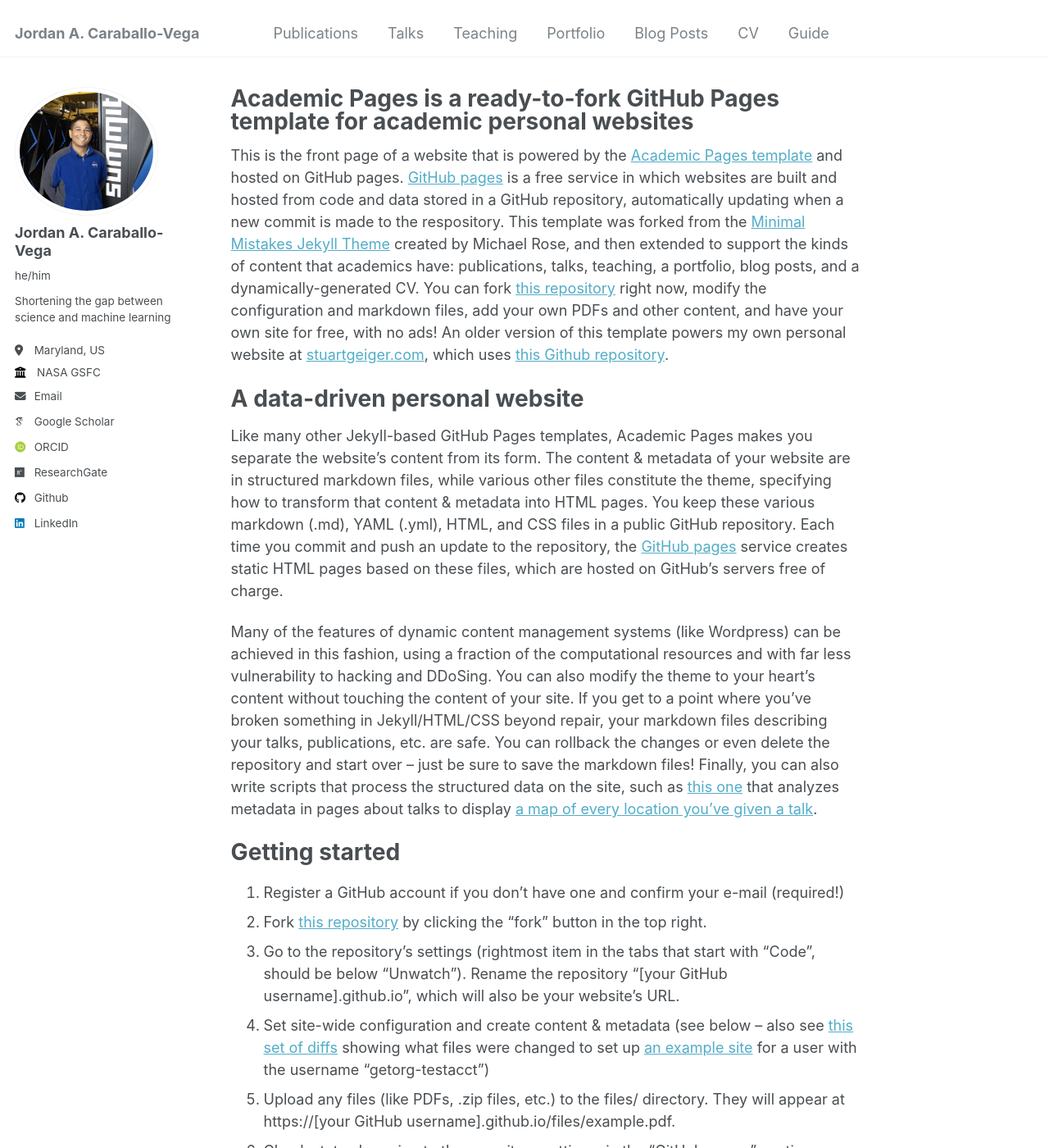
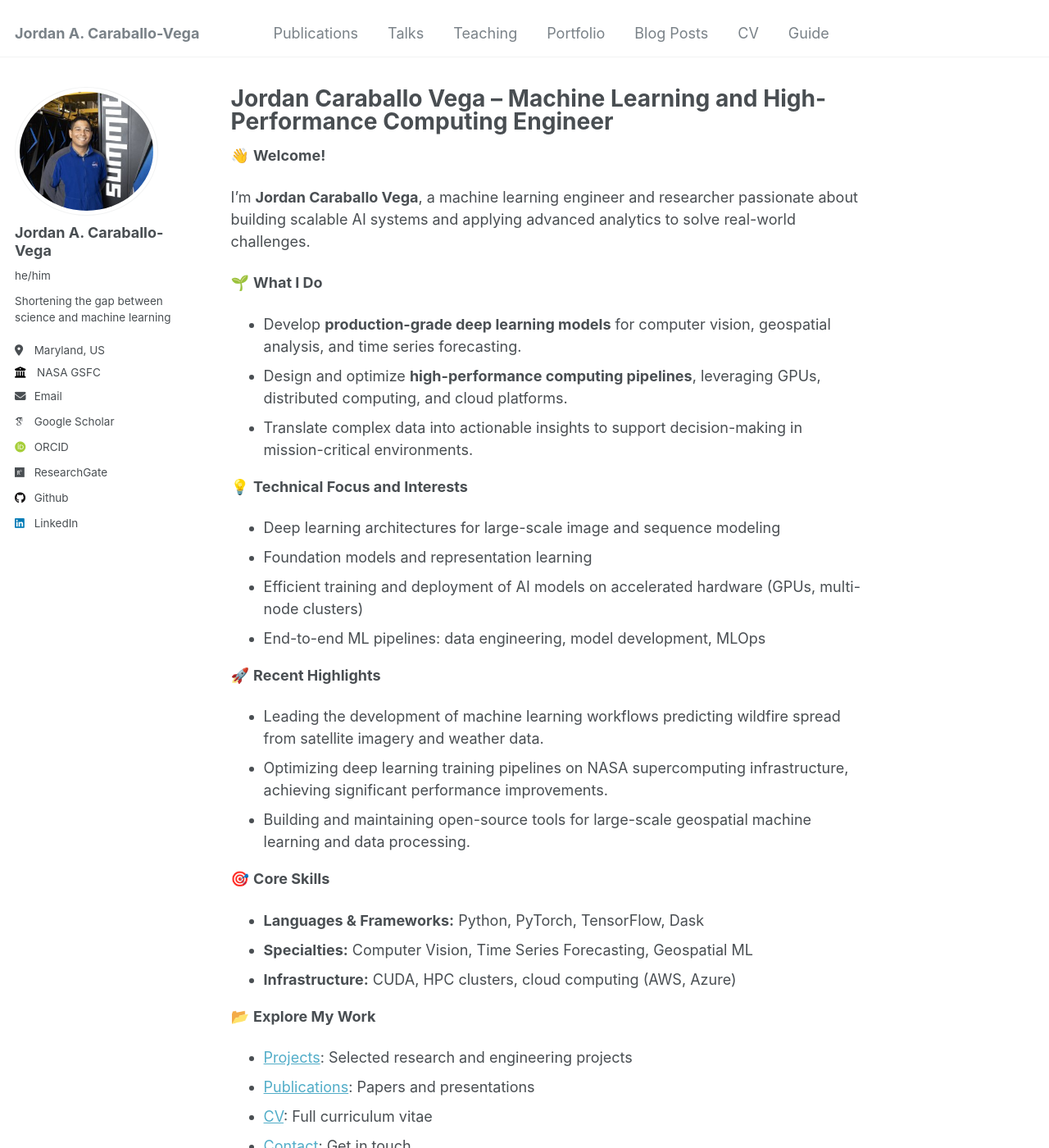
Before and after one commit to jordancaraballo/jordancaraballo.github.io, a Jekyll site: the page built from _pages/about.md, in a window 1280 px wide and 1400 px high. Shown: the whole window at 82% size. Built offline with Jekyll 4.4.1, drawn with Linux system fonts in a browser that asks for light colours; some web fonts are replaced; some of the changed text lies outside the part shown.

Commit message:
Adding first page updates

```diff
--- a/_pages/about.md
+++ b/_pages/about.md
@@ -1,49 +1,48 @@
 ---
 permalink: /
-title: "Academic Pages is a ready-to-fork GitHub Pages template for academic personal websites"
+title: "Jordan Caraballo Vega – Machine Learning and High-Performance Computing Engineer"
 author_profile: true
 redirect_from:
   - /about/
   - /about.html
 ---
 
-This is the front page of a website that is powered by the [Academic Pages template](https://github.com/academicpages/academicpages.github.io) and hosted on GitHub pages. [GitHub pages](https://pages.github.com) is a free service in which websites are built and hosted from code and data stored in a GitHub repository, automatically updating when a new commit is made to the respository. This template was forked from the [Minimal Mistakes Jekyll Theme](https://mmistakes.github.io/minimal-mistakes/) created by Michael Rose, and then extended to support the kinds of content that academics have: publications, talks, teaching, a portfolio, blog posts, and a dynamically-generated CV. You can fork [this repository](https://github.com/academicpages/academicpages.github.io) right now, modify the configuration and markdown files, add your own PDFs and other content, and have your own site for free, with no ads! An older version of this template powers my own personal website at [stuartgeiger.com](http://stuartgeiger.com), which uses [this Github repository](https://github.com/staeiou/staeiou.github.io).
+👋 **Welcome!**
 
-A data-driven personal website
-======
-Like many other Jekyll-based GitHub Pages templates, Academic Pages makes you separate the website's content from its form. The content & metadata of your website are in structured markdown files, while various other files constitute the theme, specifying how to transform that content & metadata into HTML pages. You keep these various markdown (.md), YAML (.yml), HTML, and CSS files in a public GitHub repository. Each time you commit and push an update to the repository, the [GitHub pages](https://pages.github.com/) service creates static HTML pages based on these files, which are hosted on GitHub's servers free of charge.
+I’m **Jordan Caraballo Vega**, a machine learning engineer and researcher passionate about building scalable AI systems and applying advanced analytics to solve real-world challenges.
 
-Many of the features of dynamic content management systems (like Wordpress) can be achieved in this fashion, using a fraction of the computational resources and with far less vulnerability to hacking and DDoSing. You can also modify the theme to your heart's content without touching the content of your site. If you get to a point where you've broken something in Jekyll/HTML/CSS beyond repair, your markdown files describing your talks, publications, etc. are safe. You can rollback the changes or even delete the repository and start over -- just be sure to save the markdown files! Finally, you can also write scripts that process the structured data on the site, such as [this one](https://github.com/academicpages/academicpages.github.io/blob/master/talkmap.ipynb) that analyzes metadata in pages about talks to display [a map of every location you've given a talk](https://academicpages.github.io/talkmap.html).
+🌱 **What I Do**
 
-Getting started
-======
-1. Register a GitHub account if you don't have one and confirm your e-mail (required!)
-1. Fork [this repository](https://github.com/academicpages/academicpages.github.io) by clicking the "fork" button in the top right.
-1. Go to the repository's settings (rightmost item in the tabs that start with "Code", should be below "Unwatch"). Rename the repository "[your GitHub username].github.io", which will also be your website's URL.
-1. Set site-wide configuration and create content & metadata (see below -- also see [this set of diffs](http://archive.is/3TPas) showing what files were changed to set up [an example site](https://getorg-testacct.github.io) for a user with the username "getorg-testacct")
-1. Upload any files (like PDFs, .zip files, etc.) to the files/ directory. They will appear at https://[your GitHub username].github.io/files/example.pdf.
-1. Check status by going to the repository settings, in the "GitHub pages" section
+- Develop **production-grade deep learning models** for computer vision, geospatial analysis, and time series forecasting.
+- Design and optimize **high-performance computing pipelines**, leveraging GPUs, distributed computing, and cloud platforms.
+- Translate complex data into actionable insights to support decision-making in mission-critical environments.
 
-Site-wide configuration
-------
-The main configuration file for the site is in the base directory in [_config.yml](https://github.com/academicpages/academicpages.github.io/blob/master/_config.yml), which defines the content in the sidebars and other site-wide features. You will need to replace the default variables with ones about yourself and your site's github repository. The configuration file for the top menu is in [_data/navigation.yml](https://github.com/academicpages/academicpages.github.io/blob/master/_data/navigation.yml). For example, if you don't have a portfolio or blog posts, you can remove those items from that navigation.yml file to remove them from the header.
+💡 **Technical Focus and Interests**
 
-Create content & metadata
-------
-For site content, there is one markdown file for each type of content, which are stored in directories like _publications, _talks, _posts, _teaching, or _pages. For example, each talk is a markdown file in the [_talks directory](https://github.com/academicpages/academicpages.github.io/tree/master/_talks). At the top of each markdown file is structured data in YAML about the talk, which the theme will parse to do lots of cool stuff. The same structured data about a talk is used to generate the list of talks on the [Talks page](https://academicpages.github.io/talks), each [individual page](https://academicpages.github.io/talks/2012-03-01-talk-1) for specific talks, the talks section for the [CV page](https://academicpages.github.io/cv), and the [map of places you've given a talk](https://academicpages.github.io/talkmap.html) (if you run this [python file](https://github.com/academicpages/academicpages.github.io/blob/master/talkmap.py) or [Jupyter notebook](https://github.com/academicpages/academicpages.github.io/blob/master/talkmap.ipynb), which creates the HTML for the map based on the contents of the _talks directory).
+- Deep learning architectures for large-scale image and sequence modeling
+- Foundation models and representation learning
+- Efficient training and deployment of AI models on accelerated hardware (GPUs, multi-node clusters)
+- End-to-end ML pipelines: data engineering, model development, MLOps
 
-**Markdown generator**
+🚀 **Recent Highlights**
 
-I have also created [a set of Jupyter notebooks](https://github.com/academicpages/academicpages.github.io/tree/master/markdown_generator
-) that converts a CSV containing structured data about talks or presentations into individual markdown files that will be properly formatted for the Academic Pages template. The sample CSVs in that directory are the ones I used to create my own personal website at stuartgeiger.com. My usual workflow is that I keep a spreadsheet of my publications and talks, then run the code in these notebooks to generate the markdown files, then commit and push them to the GitHub repository.
+- Leading the development of machine learning workflows predicting wildfire spread from satellite imagery and weather data.
+- Optimizing deep learning training pipelines on NASA supercomputing infrastructure, achieving significant performance improvements.
+- Building and maintaining open-source tools for large-scale geospatial machine learning and data processing.
 
-How to edit your site's GitHub repository
-------
-Many people use a git client to create files on their local computer and then push them to GitHub's servers. If you are not familiar with git, you can directly edit these configuration and markdown files directly in the github.com interface. Navigate to a file (like [this one](https://github.com/academicpages/academicpages.github.io/blob/master/_talks/2012-03-01-talk-1.md) and click the pencil icon in the top right of the content preview (to the right of the "Raw | Blame | History" buttons). You can delete a file by clicking the trashcan icon to the right of the pencil icon. You can also create new files or upload files by navigating to a directory and clicking the "Create new file" or "Upload files" buttons.
+🎯 **Core Skills**
 
-Example: editing a markdown file for a talk
-![Editing a markdown file for a talk](/images/editing-talk.png)
+- **Languages & Frameworks:** Python, PyTorch, TensorFlow, Dask
+- **Specialties:** Computer Vision, Time Series Forecasting, Geospatial ML
+- **Infrastructure:** CUDA, HPC clusters, cloud computing (AWS, Azure)
 
-For more info
-------
-More info about configuring Academic Pages can be found in [the guide](https://academicpages.github.io/markdown/). The [guides for the Minimal Mistakes theme](https://mmistakes.github.io/minimal-mistakes/docs/configuration/) (which this theme was forked from) might also be helpful.
+📂 **Explore My Work**
+
+- [Projects](./projects): Selected research and engineering projects
+- [Publications](./publications): Papers and presentations
+- [CV](./cv): Full curriculum vitae
+- [Contact](./contact): Get in touch
+
+---
+
+Feel free to connect with me on [LinkedIn](https://www.linkedin.com/in/jordancaraballo) or [GitHub](https://github.com/jordancaraballo).
```
